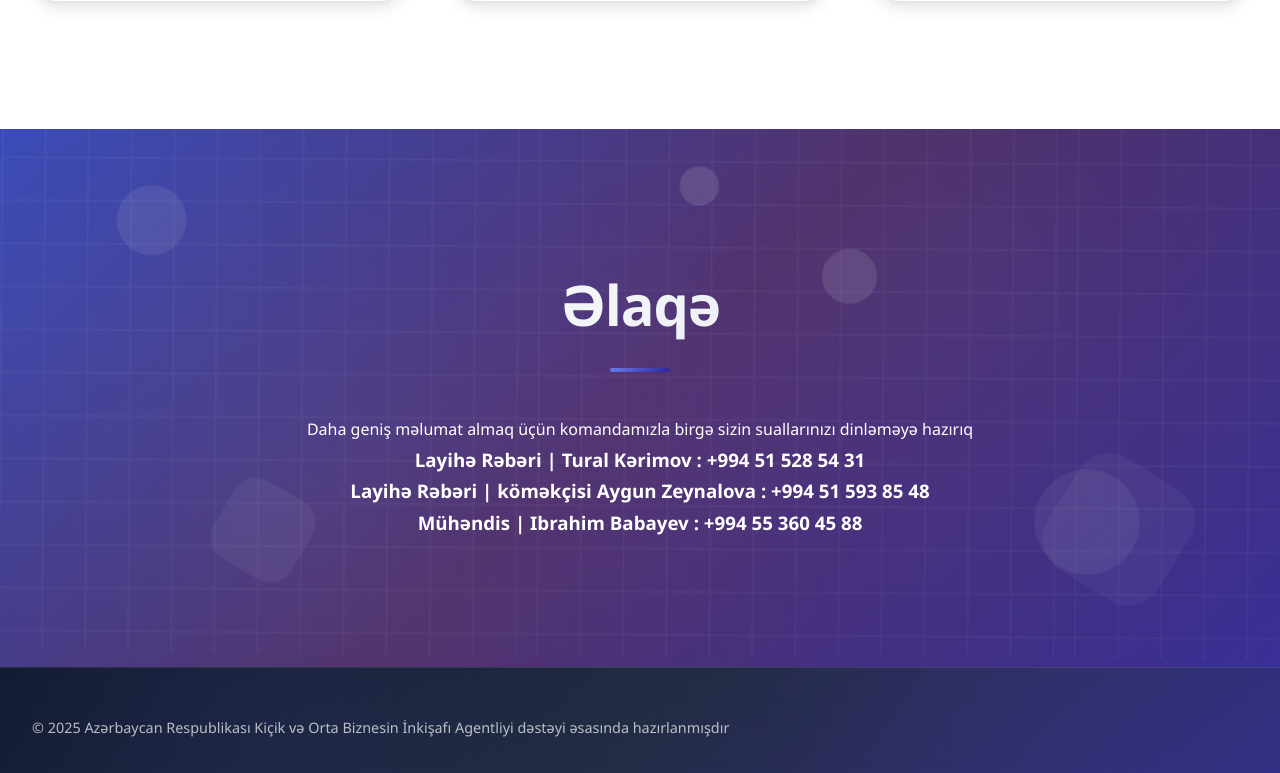
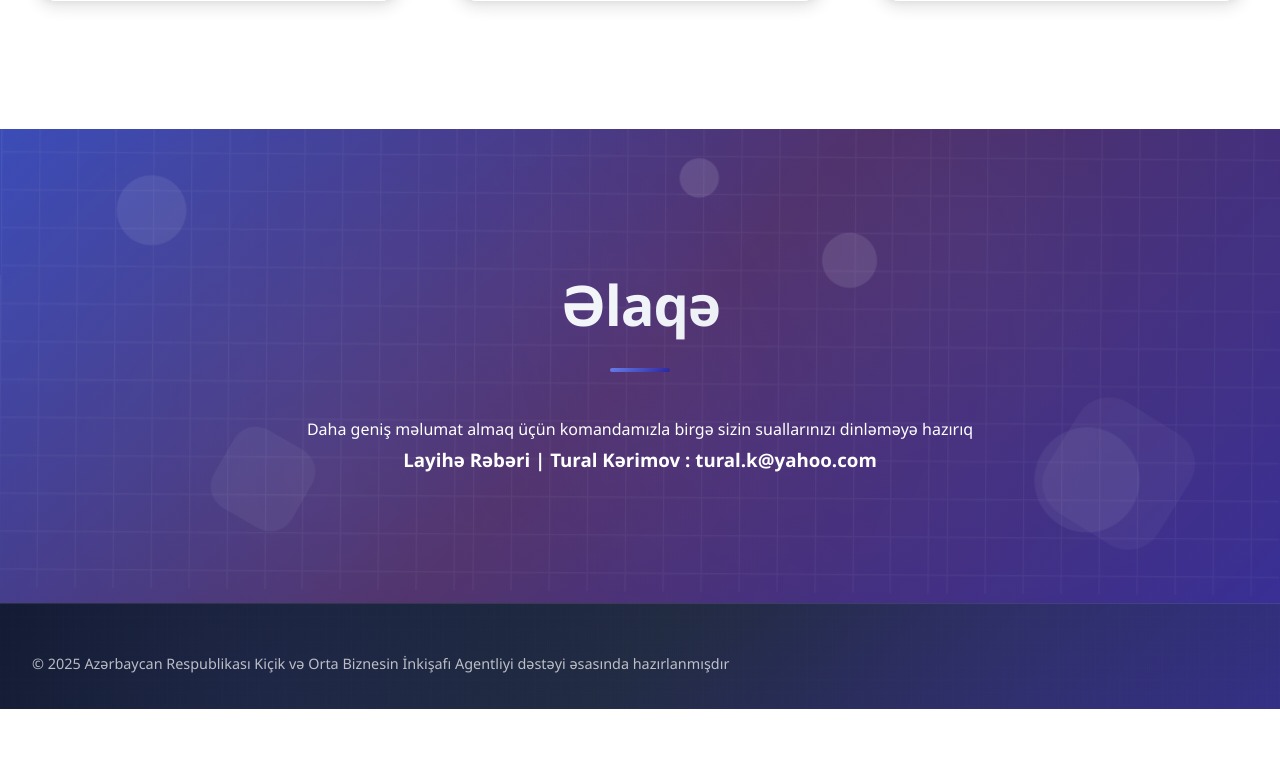
Before and after one commit to tural327/end_pro, a Flask app: page / in a window 1280 px wide. Shown: the part 3110-3883 px from the top of the page. After the commit the page ends 3819 px from the top, so only its background shows below. Run offline with Flask 3, Linux system fonts and the light colour scheme.

Commit message:
Fix HTML formatting and structure
aygun ibrahim adi elaqeden silindi

```diff
--- a/templates/index.html
+++ b/templates/index.html
@@ -145,9 +145,7 @@
             <div class="contact-content">
                 <h2 class="section-title fade-in">Əlaqə</h2>
                 <p class="fade-in">Daha geniş məlumat almaq üçün komandamızla birgə sizin suallarınızı dinləməyə hazırıq</p>
-                <h3>Layihə Rəbəri | Tural Kərimov :    +994 51 528 54 31</h3>
-                <h3>Layihə Rəbəri | köməkçisi Aygun Zeynalova :  +994 51 593 85 48</h3>
-                <h3>Mühəndis | Ibrahim Babayev :  +994 55 360 45 88</h3>
+                <h3>Layihə Rəbəri | Tural Kərimov :    tural.k@yahoo.com</h3>
             </div>
         </div>
     </section>
@@ -164,4 +162,5 @@
 <script src="static/templatemo-personal-javascripts.js"></script>
 
 </body>
+
 </html>
```
